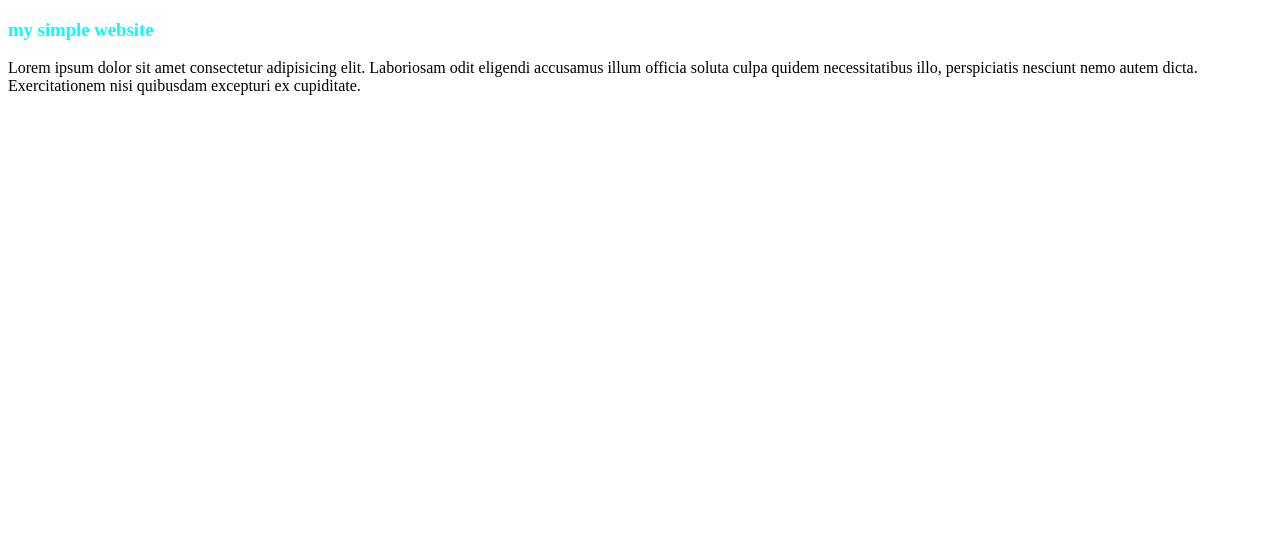
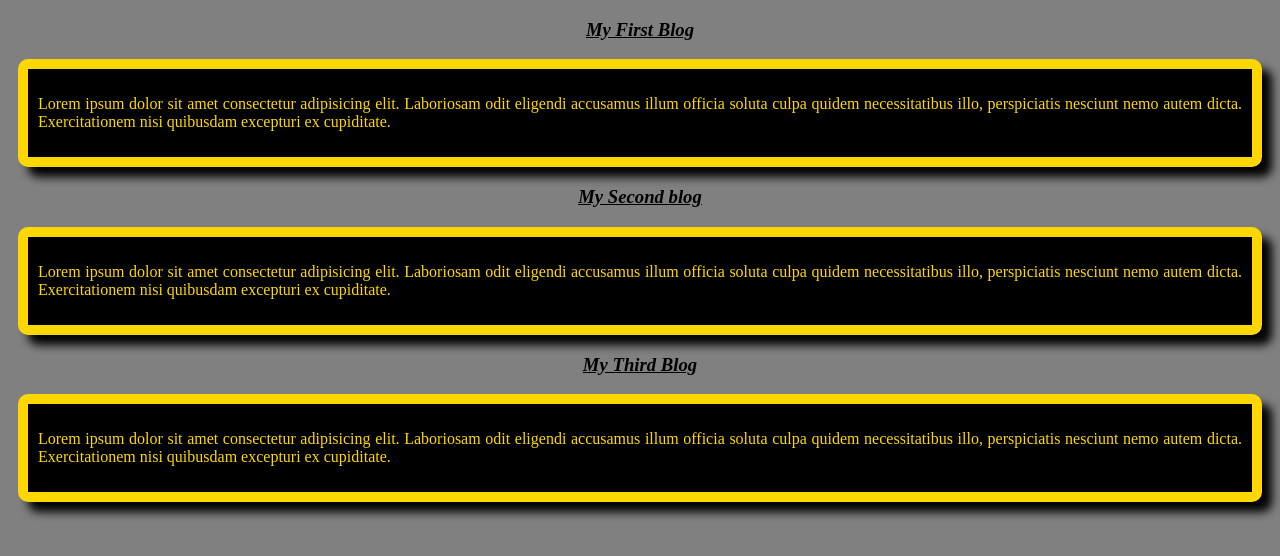
Before and after one commit to SNOWinfinite/my-simple-website, a plain HTML site: page index.html in a window 1280 px wide. Drawn offline with Linux system fonts and the light colour scheme.

Commit message:
pushing the rest

```diff
--- a/index.html
+++ b/index.html
@@ -6,7 +6,15 @@
     <title>my simple website</title>
     <link rel="stylesheet" href="styles/blog.css">
 </head>
-<body><h3>my simple website</h3>
+<body><h3>My First Blog</h3>
+    <div>
+        <p>Lorem ipsum dolor sit amet consectetur adipisicing elit. Laboriosam odit eligendi accusamus illum officia soluta culpa quidem necessitatibus illo, perspiciatis nesciunt nemo autem dicta. Exercitationem nisi quibusdam excepturi ex cupiditate.</p>
+    </div>
+    <h3>My Second blog</h3>
+    <div>
+        <p>Lorem ipsum dolor sit amet consectetur adipisicing elit. Laboriosam odit eligendi accusamus illum officia soluta culpa quidem necessitatibus illo, perspiciatis nesciunt nemo autem dicta. Exercitationem nisi quibusdam excepturi ex cupiditate.</p>
+    </div>
+    <h3>My Third Blog</h3>
     <div>
         <p>Lorem ipsum dolor sit amet consectetur adipisicing elit. Laboriosam odit eligendi accusamus illum officia soluta culpa quidem necessitatibus illo, perspiciatis nesciunt nemo autem dicta. Exercitationem nisi quibusdam excepturi ex cupiditate.</p>
     </div>
--- a/styles/blog.css
+++ b/styles/blog.css
@@ -1,3 +1,19 @@
-h3{
-    color: aqua;
+ body{
+    background-color: gray;
+ }
+ h3{
+    text-align: center;
+    text-decoration: underline;
+    font-style: italic;
+
 }
+div{
+    color: gold;
+    background-color: black;
+    border: 10px solid gold;
+    border-radius: 10px;
+    padding: 10px;
+    text-align: justify;
+    margin: 10px;
+    box-shadow: 10px 10px 10px black;
+}
```
